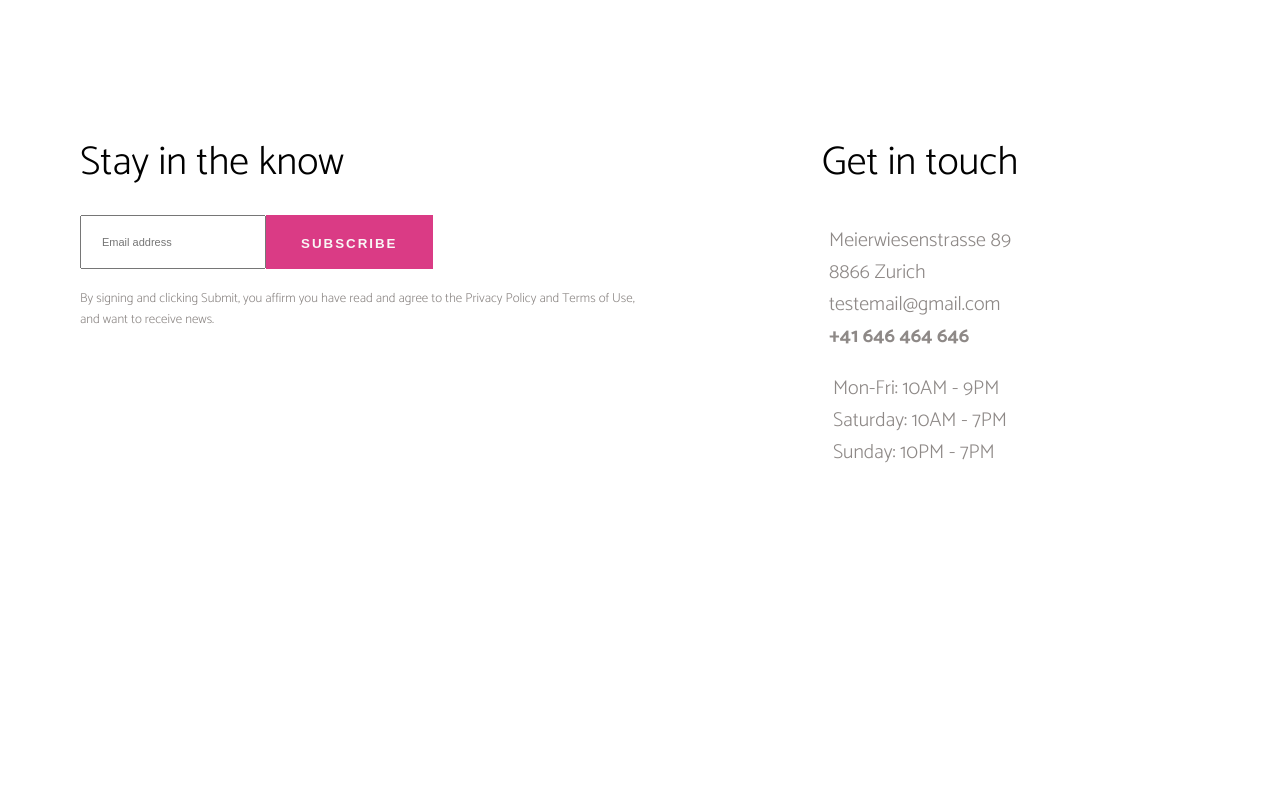
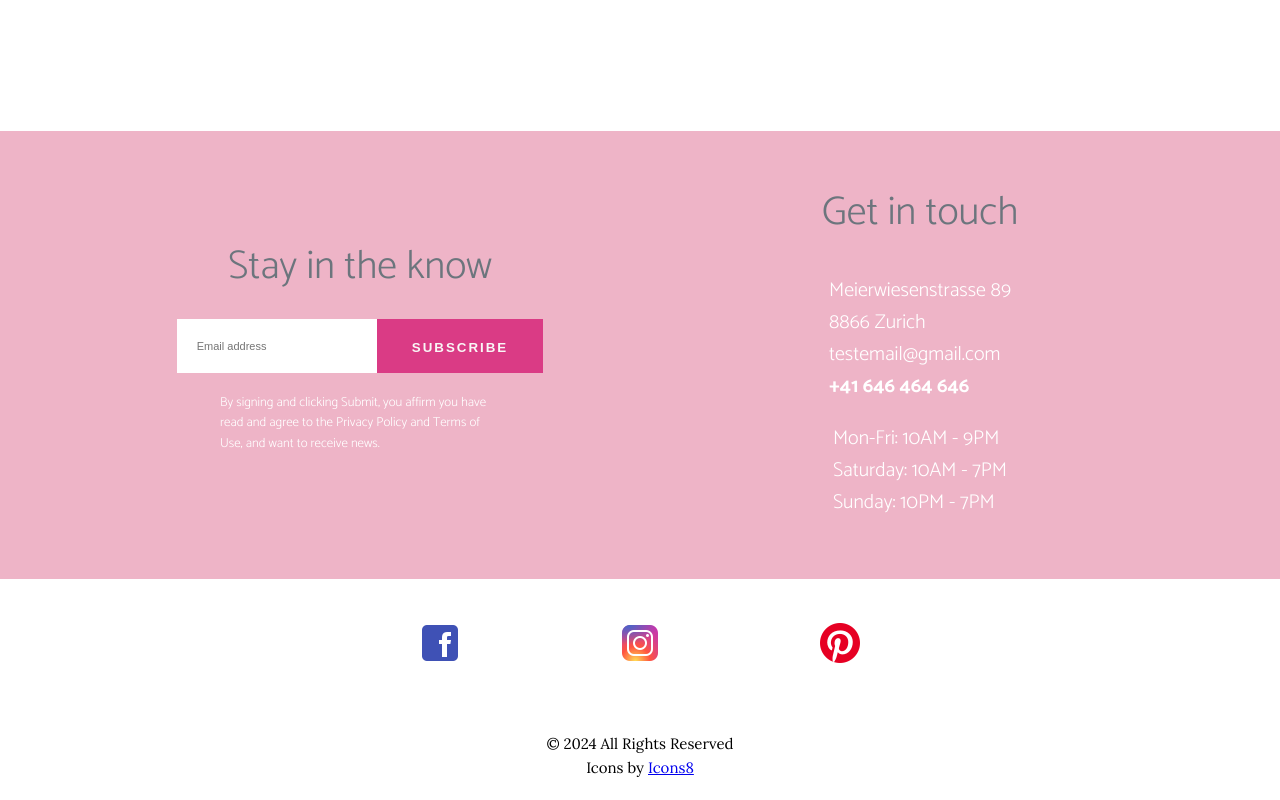
Before and after one commit to KarolinaKotwica/Beauty-world-grid, a website: page index.html in a window 1280 px wide. Shown: the part 4940-5740 px from the top of the page. Before the commit the page ends 5499 px from the top, so only its background shows below. Drawn offline with Linux system fonts and the light colour scheme; a script that the page names is missing.

Commit message:
add aside section

```diff
--- a/index.html
+++ b/index.html
@@ -216,7 +216,7 @@
             </p>
         </div>
 
-        <div class="footer__contact mb-hg">
+        <div class="footer__contact">
             <h5 class="mb-sm">Get in touch</h5>
             <p class="footer__contact--address">
                 Meierwiesenstrasse 89<br/>8866 Zurich<br/>testemail@gmail.com<br><b>+41 646 464 646</b>
@@ -231,8 +231,17 @@
     </footer>
 
     <aside class="social-media">
-
+        <a href="https://www.facebook.com/" target="_blank"><img class="social-media-img" src="./img/facebook.png" alt="facebook"></a>
+        <!-- <a target="_blank" href="https://icons8.com/icon/13912/facebook">Facebook</a> icon by <a target="_blank" href="https://icons8.com">Icons8</a> -->
+        <a href="https://www.instagram.com/" target="_blank"><img class="social-media-img" src="./img/instagram.png" alt="Instagram"></a>
+        <!-- <a target="_blank" href="https://icons8.com/icon/Xy10Jcu1L2Su/instagram">Instagram</a> icon by <a target="_blank" href="https://icons8.com">Icons8</a> -->
+        <a href="https://pl.pinterest.com/" target="_blank"><img class="social-media-img" src="./img/pinterest.png" alt="Pinterest"></a>
+        <!-- <a target="_blank" href="https://icons8.com/icon/63676/pinterest">Pinterest</a> icon by <a target="_blank" href="https://icons8.com">Icons8</a> -->
     </aside>
+    <div class="rights">
+        <p>© <span id="date"></span> All Rights Reserved </p>
+        <p> Icons by <a target="_blank" href="https://icons8.com">Icons8</a></p>
+    </div>
 
     <script src="javascript/main.js"></script>
 </body>
--- a/javascript/main.js
+++ b/javascript/main.js
@@ -18,3 +18,10 @@ let moveOpinion = () => {
 }
 
 setInterval(moveOpinion, 5000);
+
+//date
+let date = new Date();
+year = date.getFullYear();
+
+let changeDate = document.getElementById('date');
+changeDate.innerText = year;
--- a/sass/_aside.scss
+++ b/sass/_aside.scss
@@ -1,3 +1,32 @@
 .social-media {
+    grid-column: full-start / full-end;
+    width: 50%;
+    max-width: 100%;
+    display: flex;
+    justify-content: space-around;
+    margin: 2rem auto;
+    padding: 2rem;
 
+    div {
+        display: block;
+    }
+
+    &-img {
+        transition: opacity .2s ease-in;
+
+        &:hover {
+            opacity: .7;
+        }
+    }
 }
+
+.rights {
+    grid-column: full-start / full-end;
+    display: flex;
+    justify-content: center;
+    flex-direction: column;
+    padding: 2rem;
+    width: 100%;
+    align-items: center;
+    font-size: 1.5rem;
+}
--- a/sass/_base.scss
+++ b/sass/_base.scss
@@ -35,6 +35,11 @@ $bp-small: 37.5em;    // 600px;
     margin: 0;
     padding: 0;
     box-sizing: inherit;
+}
+
+::selection {
+    background-color: transparent;
+    color: $color-primary-pink-dark;
 }
 
 html {
--- a/sass/_footer.scss
+++ b/sass/_footer.scss
@@ -1,23 +1,30 @@
 .footer {
     grid-column: full-start / full-end;
-    padding: 0 8rem;
+    padding: 5rem 8rem;
     display: flex;
     justify-content: space-between;
     color: $color-grey-light-2;
     font-family: $font-display;
+    background-color: $color-primary;
+    align-items: center;
+    color: $color-white;
 
     h5 {
         font-size: 4rem;
         font-weight: 300;
-        color: $color-black;
+        color: $color-grey-light-3;
     }
 
     &__form {
         width: 100%;
+        display: flex;
+        align-items: center;
+        flex-direction: column;
 
         &--text {
             padding: 2rem 0;
             font-size: 1.3rem;
+            width: 50%;
         }
 
         input, button {
@@ -26,10 +33,14 @@
 
         input[type="email"] {
             height: 54px;
+            width: 20rem;
             color: $color-grey-light-3;
             font-size: 1.1rem;
             padding: 0 2rem;
             position: relative;
+            outline: none;
+            border: none;
+            color: $color-primary-pink-dark;
 
             &:focus,
             &:active {
@@ -54,7 +65,6 @@
         display: flex;
         align-items: center;
         flex-direction: column;
-        justify-content: center;
         width: 100%;
 
         &--address {
--- a/sass/_nav.scss
+++ b/sass/_nav.scss
@@ -85,7 +85,7 @@
             transition-duration: .25s;
 
             &:hover {
-                color: $color-primary-dark
+                color: $color-primary-pink-dark;
             }
         }
     }
--- a/sass/main.scss
+++ b/sass/main.scss
@@ -1,6 +1,7 @@
 
 @import "base";
 @import "typography";
+@import "aside";
 
 @import "reservation";
 @import "nav";
@@ -8,5 +9,4 @@
 @import "about";
 @import "discounts";
 @import "gallery";
-@import "aside";
 @import "footer";
```
Also changed, not shown: css/style.css, img/facebook.png (added), img/instagram.png (added), img/pinterest.png (added), 1 other file.
